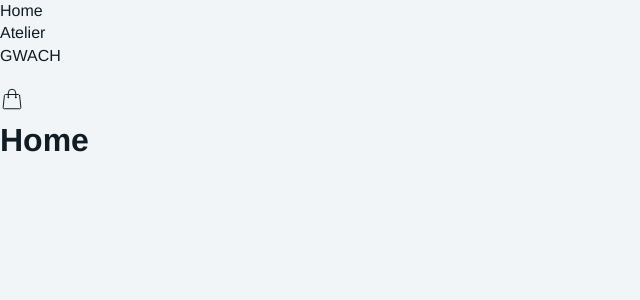
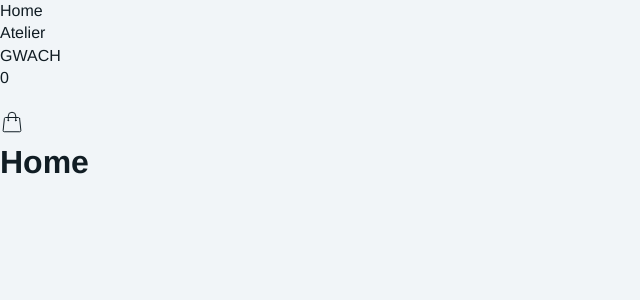
Before and after one commit to geekcoldhand/GeekWithAColdBackend, a Next.js app: page / in a window 1280 px wide. Shown: the top 300 px of the page, without its empty margins (0-640 px from the left). Built offline with nearby package versions, Linux system fonts and the light colour scheme.

Commit message:
added the amount state variable to navbar

```diff
--- a/src/components/Navbar/Navbar.tsx
+++ b/src/components/Navbar/Navbar.tsx
@@ -9,7 +9,8 @@ import logo from "../../images/logoBlue.png";
 const Navbar: React.FC = () => {
   //const { isAuthenticated, user, loginWithRedirect, logout } = useAuth0();
   //const isUser = isAuthenticated && user;
-  const { amount } = useGlobalContext();
+  const { state } = useGlobalContext();
+  const amount = state.amount;
 
   useEffect(() => {
     const hamMenu = document.querySelector(".ham-menu");
```
